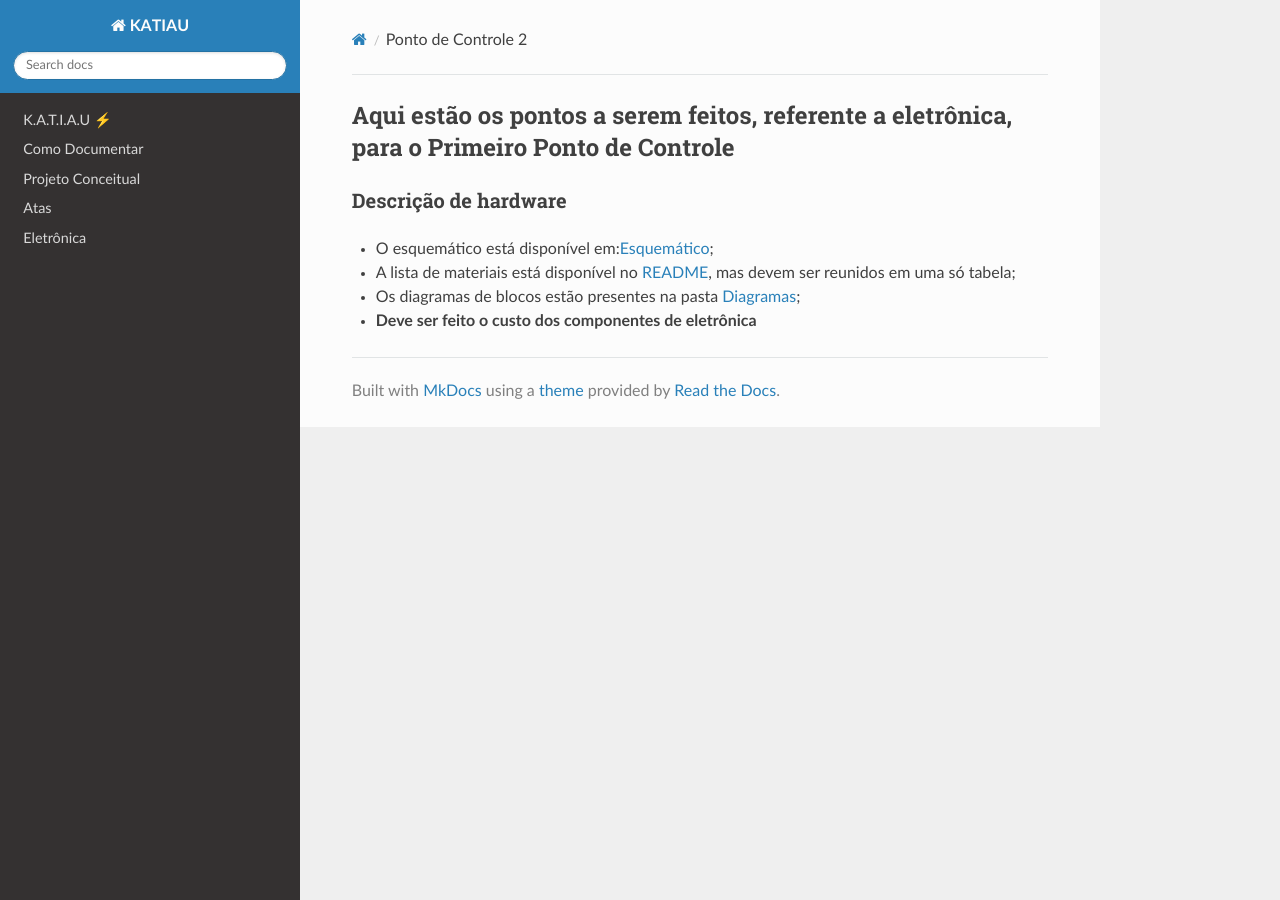
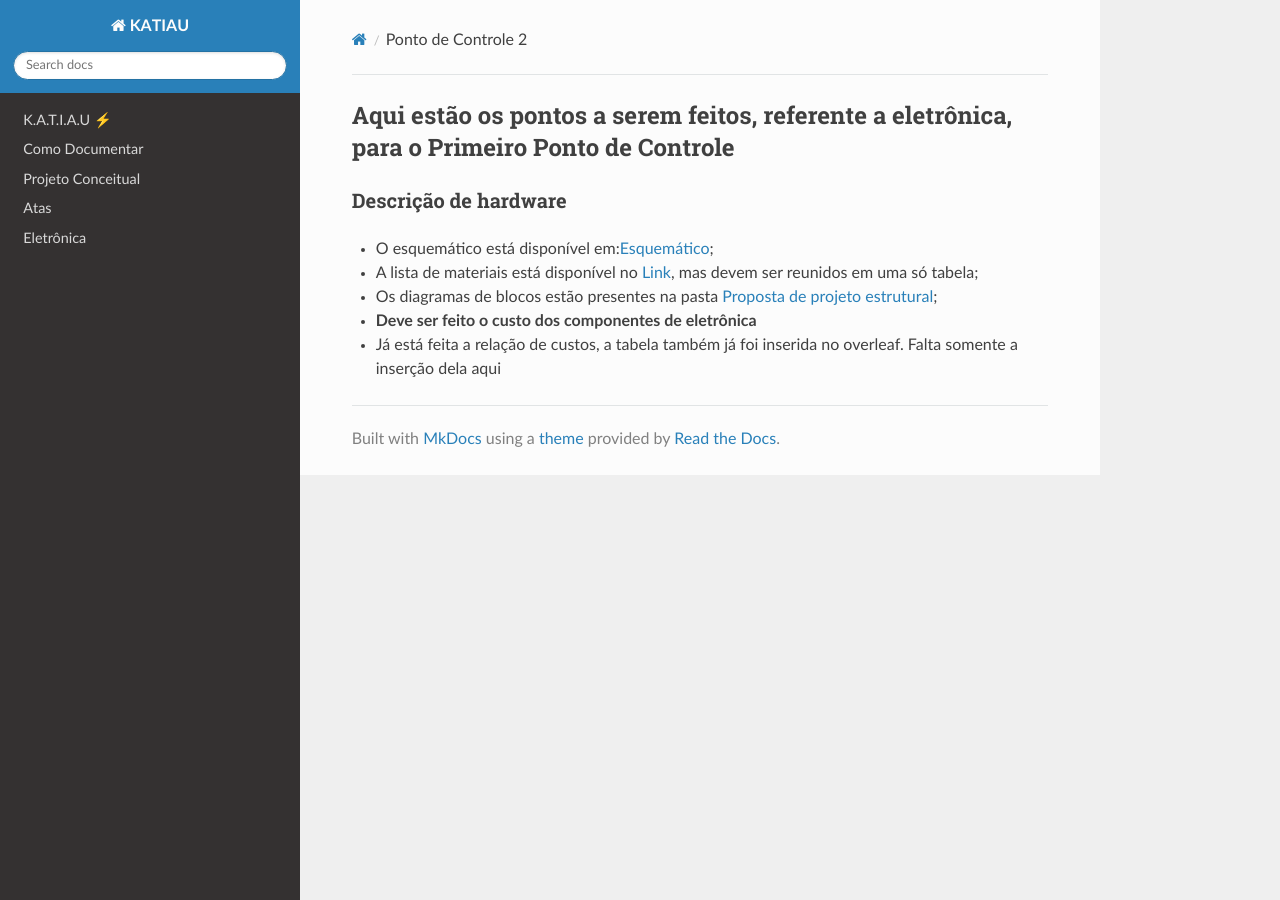
Before and after one commit to PI1-2024-1/PI1-KATIAU-docs, an MkDocs documentation site: the page built from docs/Eletronica/Ponto de Controle 2/Ponto de Controle 2.md, in a window 1280 px wide. Built offline with MkDocs 1.6.1, drawn with Linux system fonts in a browser that asks for light colours; nearby versions of some CDN libraries.

Commit message:
atualizacao dos links

```diff
--- a/docs/Eletronica/Ponto de Controle 2/Ponto de Controle 2.md
+++ b/docs/Eletronica/Ponto de Controle 2/Ponto de Controle 2.md
@@ -1,6 +1,7 @@
 ## Aqui estão os pontos a serem feitos, referente a eletrônica, para o Primeiro Ponto de Controle
 ### Descrição de hardware
 * O esquemático está disponível em:[Esquemático](https://github.com/PI1-2024-1/PI1-2024-1/blob/main/Repo%20-%20Eletronica/Esquemáticos/Segundo%20esquemático/Esquemático%202.pdf);
-* A lista de materiais está disponível no [README](https://github.com/PI1-2024-1/PI1-2024-1/blob/main/Repo%20-%20Eletronica/README.md), mas devem ser reunidos em uma só tabela;
-* Os diagramas de blocos estão presentes na pasta [Diagramas](https://github.com/PI1-2024-1/PI1-2024-1/tree/main/Repo%20-%20Eletronica/Ponto%20de%20Controle%201/Diagramas);
+* A lista de materiais está disponível no [Link](https://docs.google.com/spreadsheets/d/1sDdubN9efsVytDW5zOyZzP0-bHc8JpHvrAddTQ-esXk/edit?usp=sharing), mas devem ser reunidos em uma só tabela;
+* Os diagramas de blocos estão presentes na pasta [Proposta de projeto estrutural](https://pi1-2024-1.github.io/PI1-KATIAU-docs/Eletronica/Proposta%20de%20projeto%20estrutural/proposta/);
 * **Deve ser feito o custo dos componentes de eletrônica**
+* Já está feita a relação de custos, a tabela também já foi inserida no overleaf. Falta somente a inserção dela aqui
```
Also changed, not shown: docs/Eletronica/Proposta de projeto estrutural/proposta.md (+5 -1 lines), docs/Eletronica/Sistemas/Sistemas Eletrônicos do robô.md (+2 -4 lines).
